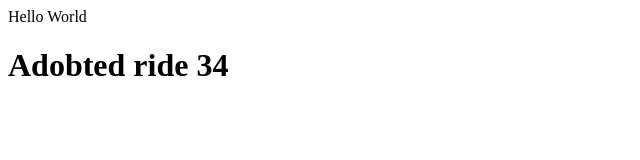
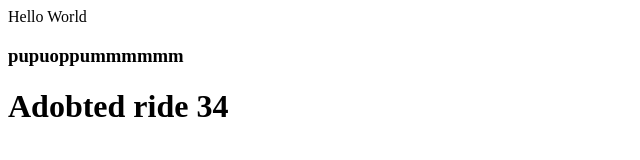
Before and after one commit to mahinec/git-1, a plain HTML site: page index.html in a window 1280 px wide. Shown: the whole page, without its empty margins (0-640 px from the left). Drawn offline with Linux system fonts and the light colour scheme.

Commit message:
add an h3 text

```diff
--- a/index.html
+++ b/index.html
@@ -9,6 +9,7 @@
 </head>
 <body>
     <title>Whot about u? what is that&</title>
+    <h3>pupuoppummmmmm</h3>
     <h1>Adobted ride 34</h1>
 </body>
 </html>
```
